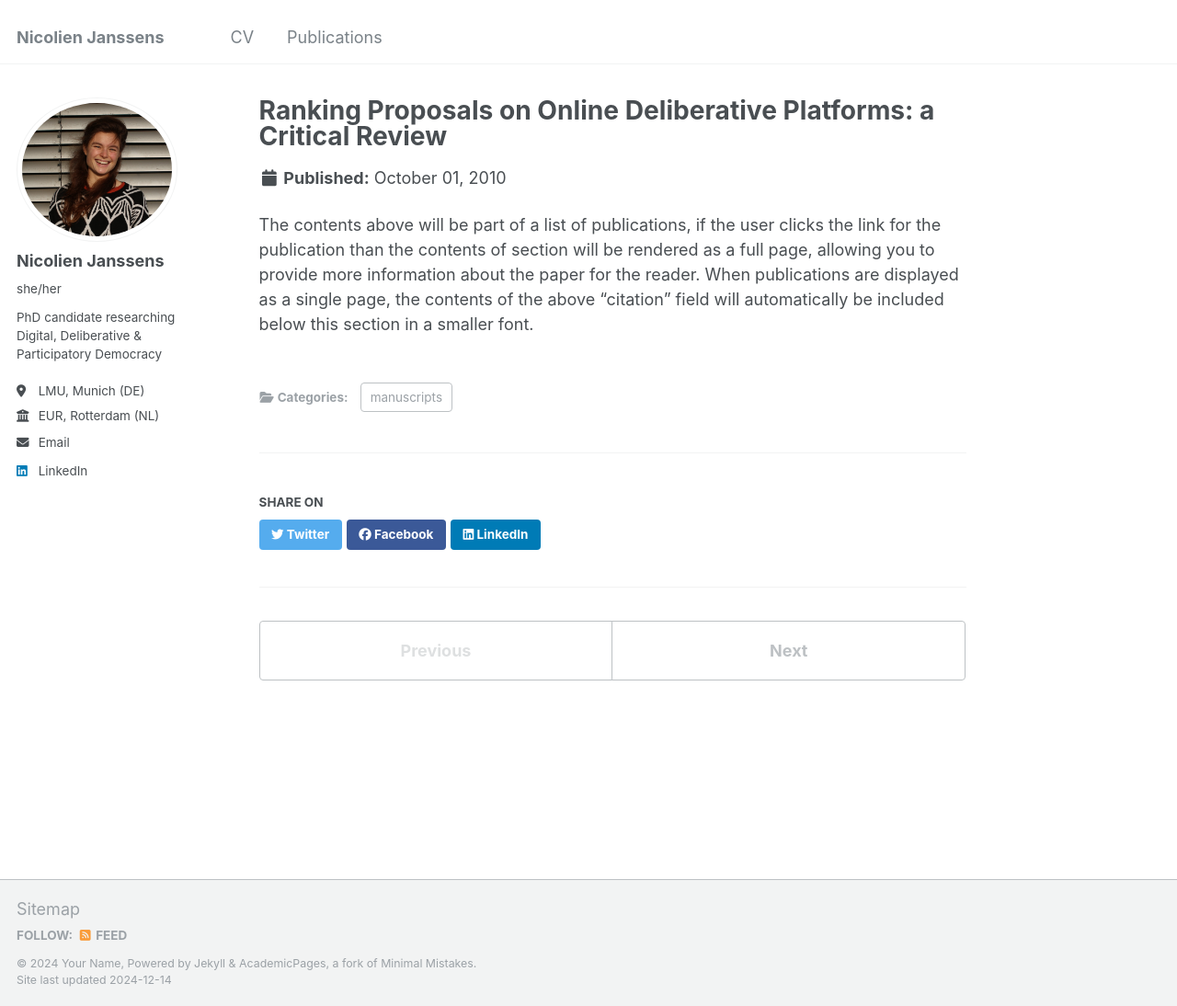
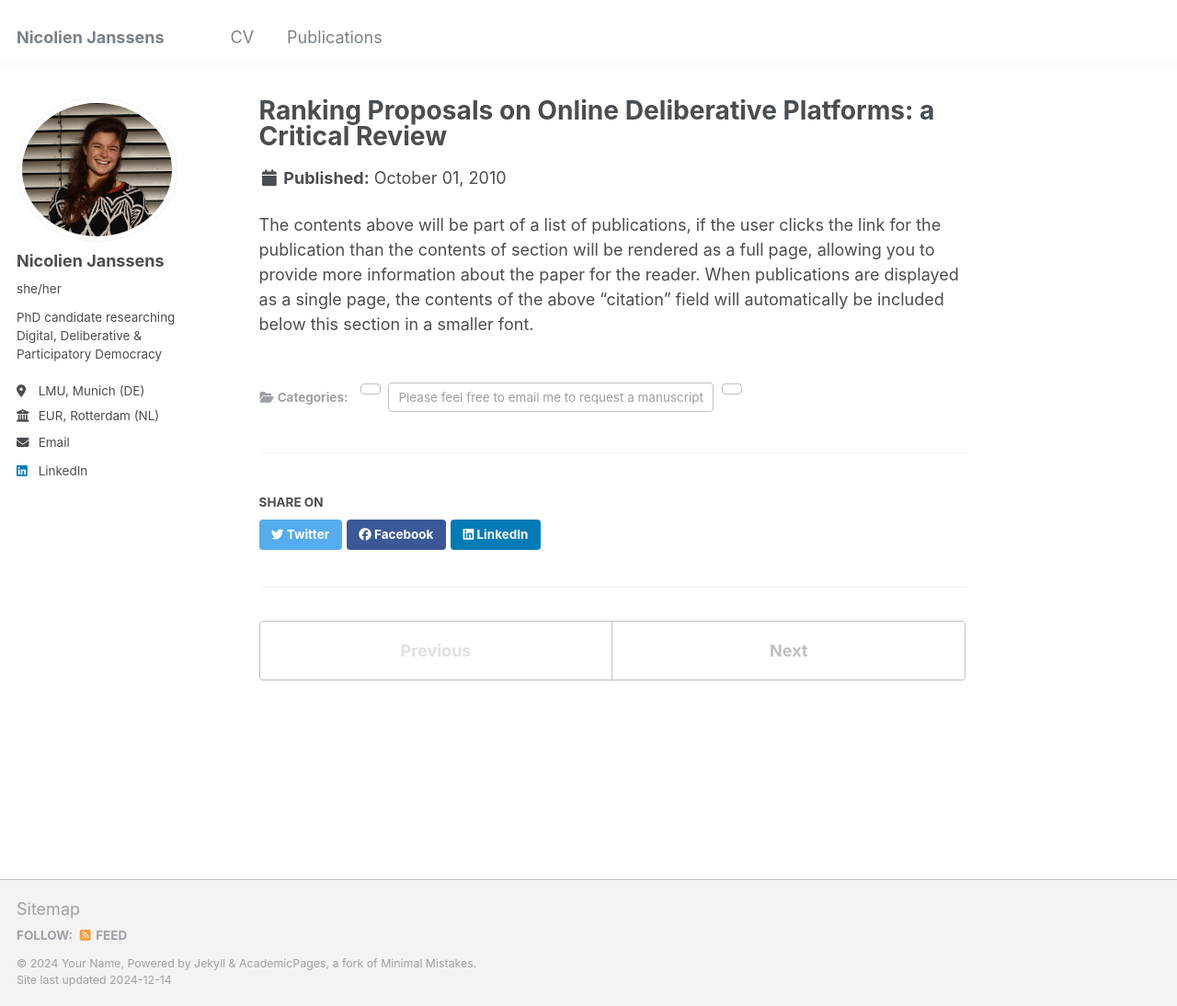
Before and after one commit to nicolienjanssens/nicolienjanssens, a Jekyll site: the page built from _publications/2010-10-01-paper-title-number-2.md, in a window 1280 px wide and 1094 px high. Shown: the whole window at 92% size. Built offline with Jekyll 4.4.1, drawn with Linux system fonts in a browser that asks for light colours; a file with an impossible date is left out.

Commit message:
Update 2010-10-01-paper-title-number-2.md

```diff
--- a/_publications/2010-10-01-paper-title-number-2.md
+++ b/_publications/2010-10-01-paper-title-number-2.md
@@ -1,7 +1,7 @@
 ---
 title: "Ranking Proposals on Online Deliberative Platforms: a Critical Review"
-collection: publications
-category: manuscripts
+collection: Work in Progress
+category: Please feel free to email me to request a manuscript, or to exchange ideas!
 #permalink: /publication/2010-10-01-paper-title-number-2
 excerpt: 'This manuscript focuses on ranking methods for DDPs, i.e., the way plat-
 forms order proposals in a list when showing them to users. We distinguish
```
